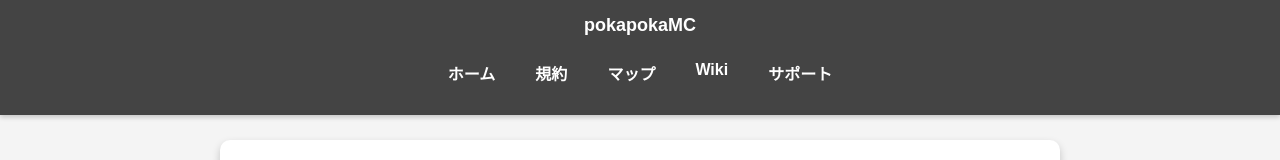
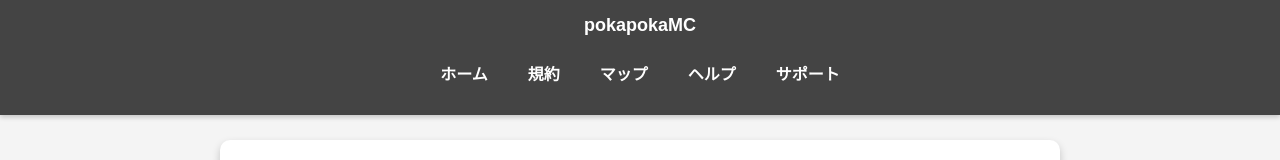
Before and after one commit to kuma757/pokapokaMC-Website, a plain HTML site: page home.html in a window 1280 px wide. Shown: the top 160 px of the page. Drawn offline with Linux system fonts and the light colour scheme.

Commit message:
Update home.html

```diff
--- a/home.html
+++ b/home.html
@@ -112,7 +112,7 @@
             <a href="/home">ホーム</a>
             <a href="/rules">規約</a>
             <a href="/test">マップ</a>
-            <a href="/wiki">Wiki</a>
+            <a href="/wiki">ヘルプ</a>
             <a href="/support">サポート</a>
         </div>
     </div>
```
